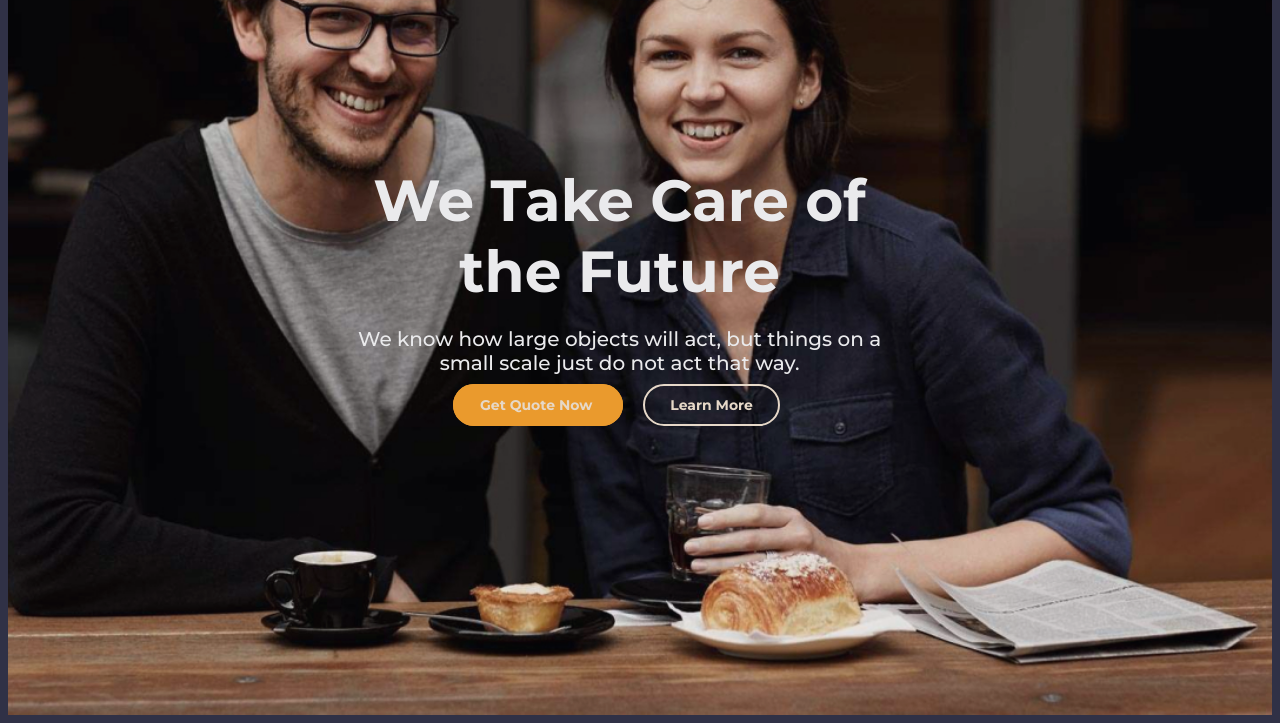
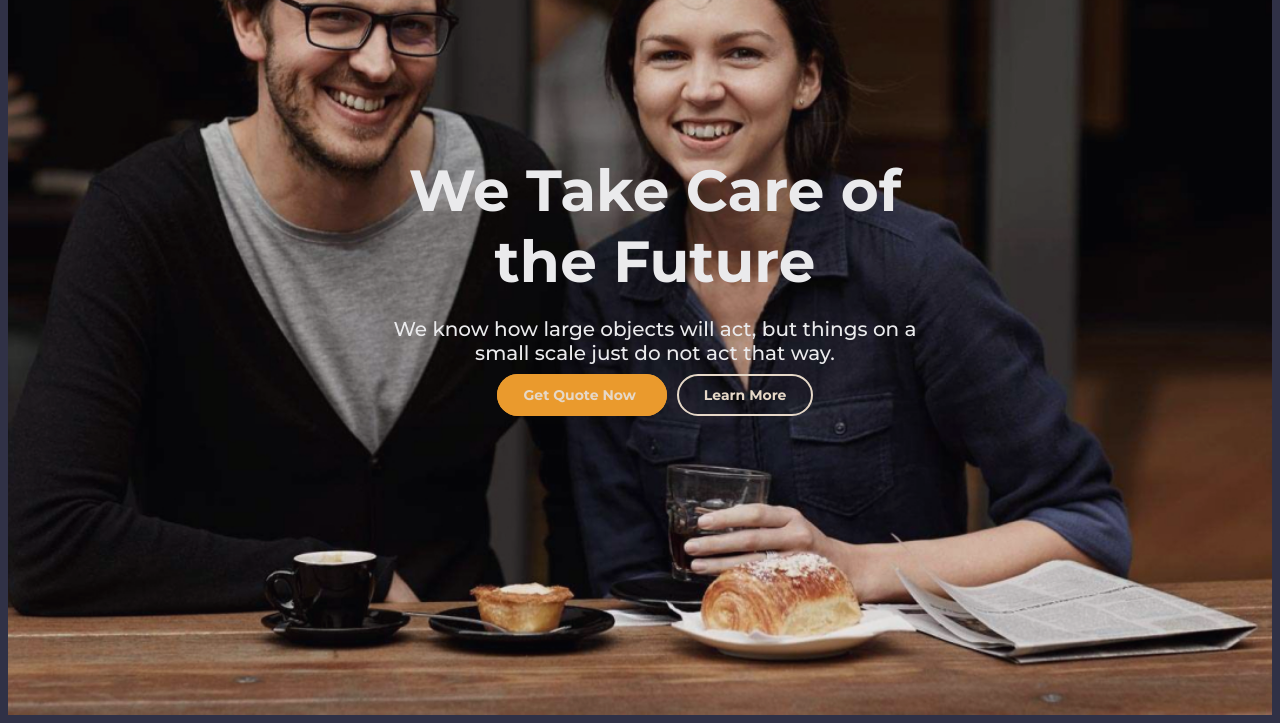
Before and after one commit to airan1/TekwillSite, a plain HTML site: page index.html in a window 1280 px wide. Shown: the part 85-808 px from the top of the page. Drawn offline with Linux system fonts and the light colour scheme.

Commit message:
Adding heading 28.08 part 2new

```diff
--- a/index.html
+++ b/index.html
@@ -23,16 +23,19 @@
                 <li><a href="#">Contact</a></li>
                 <li><a><img alt="svg" src="img/Vector.png"></a></li>
                 <li><a><img alt="svg" src="img/icnshopping-cart.icn-xs.png"></a></li>
-         </ul>
+             </ul>
+        </nav>
+    </header>
+
          <div class="main_content">
             <p class="maintext">We Take Care of<br>      the Future</p>
             <p class="maintext2">We know how large objects will act, but things on a <br>
              small scale just do not act that way.</p>
+        <div class="btn">
              <a href="#" class="buttonquote">   Get Quote Now   </a>
              <a href="#" class="buttonquote2">  Learn More   </a>
-          </div>
-        </nav>
-        </header>
+         </div>
+      </div>
     </section>
 </body>
 </html>
--- a/style.css
+++ b/style.css
@@ -17,9 +17,6 @@ body{
     max-width: 1440px;
 }
 
-.header{
-    height: 500px;
-}
 
 .nav{
     display: flex;
@@ -57,14 +54,14 @@ body{
 
 
 .main_content{
-    position: absolute;
-    margin-top: 250px;
-    margin-left: 350px;
+    text-align: center;
+    margin-left: 30px;
+    margin-top: -280px;
+
 
 }
 
 .maintext{
-    justify-content: center;
     text-align: center;
     font-weight: 700;
     font-size:58px ;
@@ -75,6 +72,19 @@ body{
     text-align: center;
     font-size: 20px;
     font-weight: 500;
+}
+.buttonquote, .buttonquote2{
+    color: antiquewhite;
+    font-size: 14px;
+    text-decoration: none;
+    font-weight: 700;
+    border: 2px solid;
+    padding: 10px 25px 10px 25px;
+    border-radius: 37px;
+    /* padding-left: 25px; Отступ слева
+    padding-right: 25px; */
+    margin: -10px;
+    transition: 0.2s;
 }
 
 .buttonquote{
@@ -89,7 +99,7 @@ body{
     border-color: #FFA62B;;
     padding-left: 25px; /* Отступ слева */
     padding-right: 25px;
-    margin-left: 95px;
+    margin-left: 20px;
     transition: 0.2s;
 }
 
```
